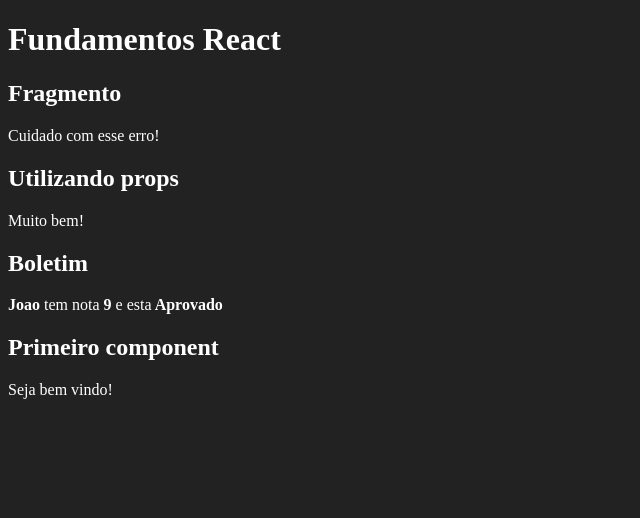
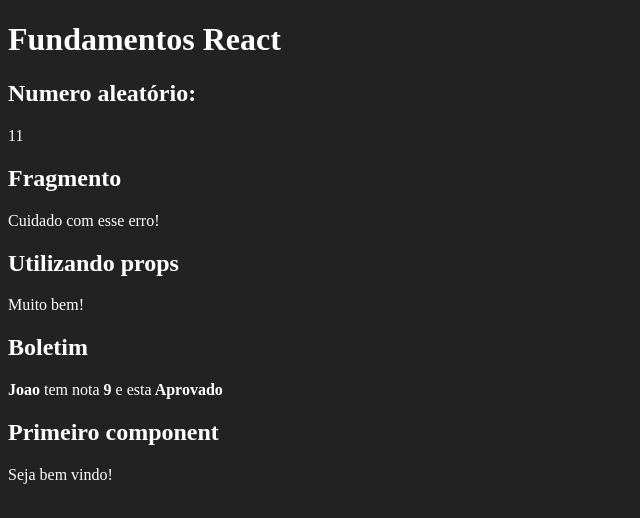
Before and after one commit to jaovw/React, a React (Create React App) app in the folder fundamentos-react/: page / in a window 1280 px wide. Shown: the top 518 px of the page, without its empty margins (0-640 px from the left). Built offline with nearby package versions, Linux system fonts and the light colour scheme.

Commit message:
Componente com metodos e props

```diff
--- a/fundamentos-react/src/App.jsx
+++ b/fundamentos-react/src/App.jsx
@@ -3,10 +3,15 @@
 import ComParametro from './components/basic/ComParametro'
 import NotasAlunos from './components/basic/NotasAlunos'
 import Fragmento from './components/basic/Fragmento'
+import Aleatorio from "./components/basic/Aleatorio";
 
 export default _ =>
     <div>
         <h1>Fundamentos React</h1>
+        <Aleatorio
+            max = {20}
+            min = {5}
+        />
         <Fragmento />
         <ComParametro
             titulo='Utilizando props'
--- /dev/null
+++ b/fundamentos-react/src/components/basic/Aleatorio.jsx
@@ -0,0 +1,11 @@
+import React from "react"
+
+export default props => {
+    const numero = Math.floor(Math.random() * (props.max - props.min) + props.min)
+    return (
+        <>
+        <h2>Numero aleatório:</h2>
+        <p>{ numero }</p>
+        </>
+    )
+}
```
